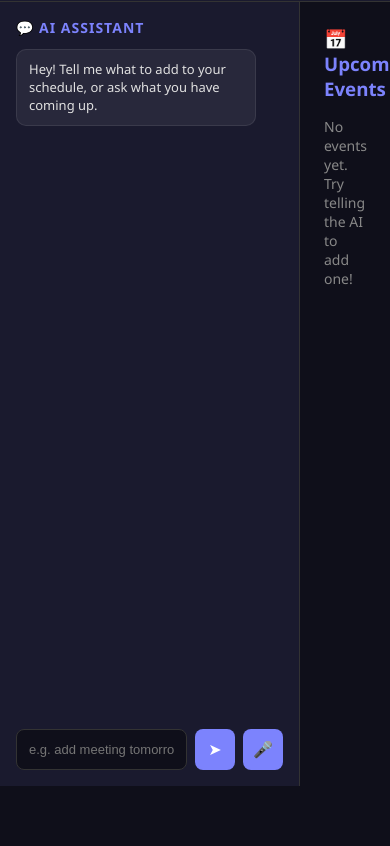
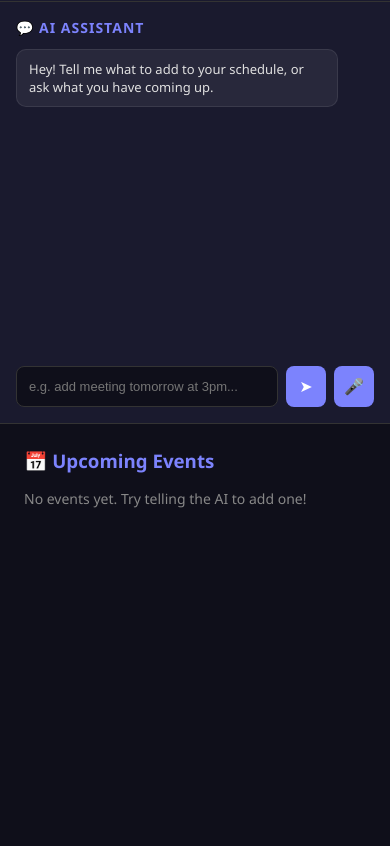
Before and after one commit to akoK3/ai-schedule-assistant, a website: page client/app.html in a window 390 px wide. Shown: the part 58-904 px from the top of the page. Before the commit the page ends 844 px from the top, so only its background shows below. Drawn offline with nearby package versions, Linux system fonts and the light colour scheme; no server answers; sample sign-in values are in the browser's storage.

Commit message:
add mobile responsive styles

```diff
--- a/client/css/style.css
+++ b/client/css/style.css
@@ -300,3 +300,39 @@ input:focus {
   gap: 8px;
   height: 0; /* add this line */
 }
+/* ── Mobile Responsive ── */
+@media (max-width: 768px) {
+  .dashboard {
+    grid-template-columns: 1fr;
+    grid-template-rows: 60px 1fr 1fr;
+    height: auto;
+    min-height: 100vh;
+  }
+
+  .chat-panel {
+    height: 50vh;
+    border-right: none;
+    border-bottom: 1px solid #333;
+  }
+
+  .chat-messages {
+    height: 0;
+    flex: 1;
+    overflow-y: auto;
+  }
+
+  .events-panel {
+    height: 50vh;
+    overflow-y: auto;
+  }
+
+  .topbar h2 {
+    font-size: 14px;
+  }
+
+  .event-card {
+    flex-direction: column;
+    align-items: flex-start;
+    gap: 8px;
+  }
+}
```
